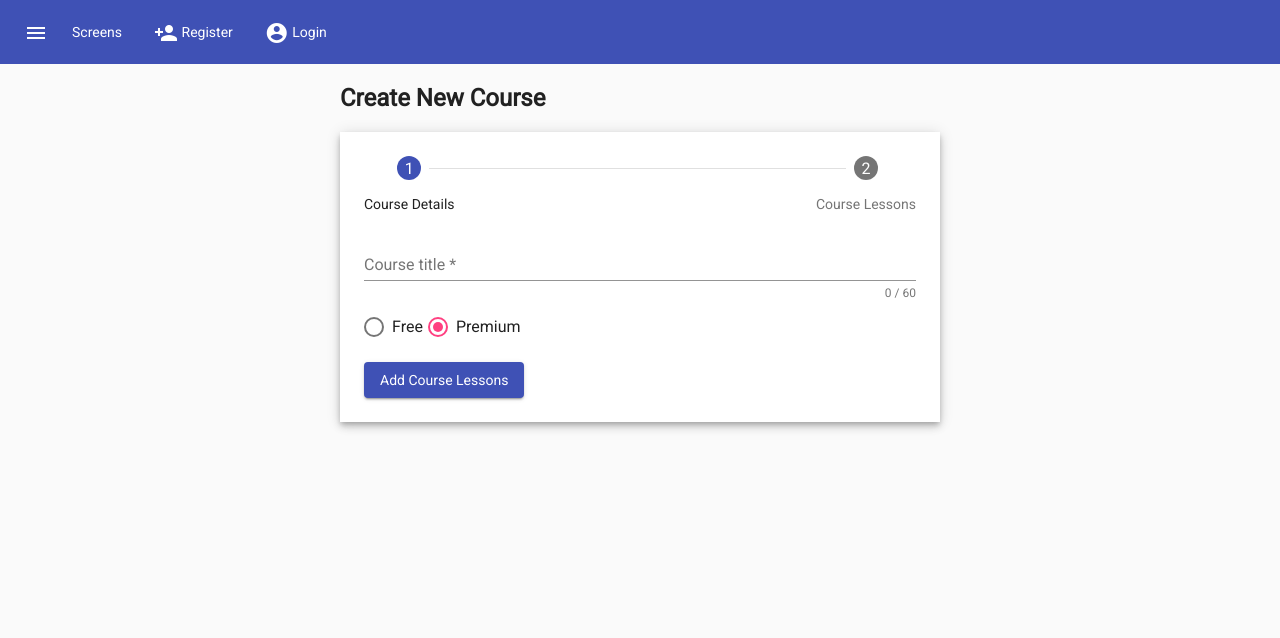
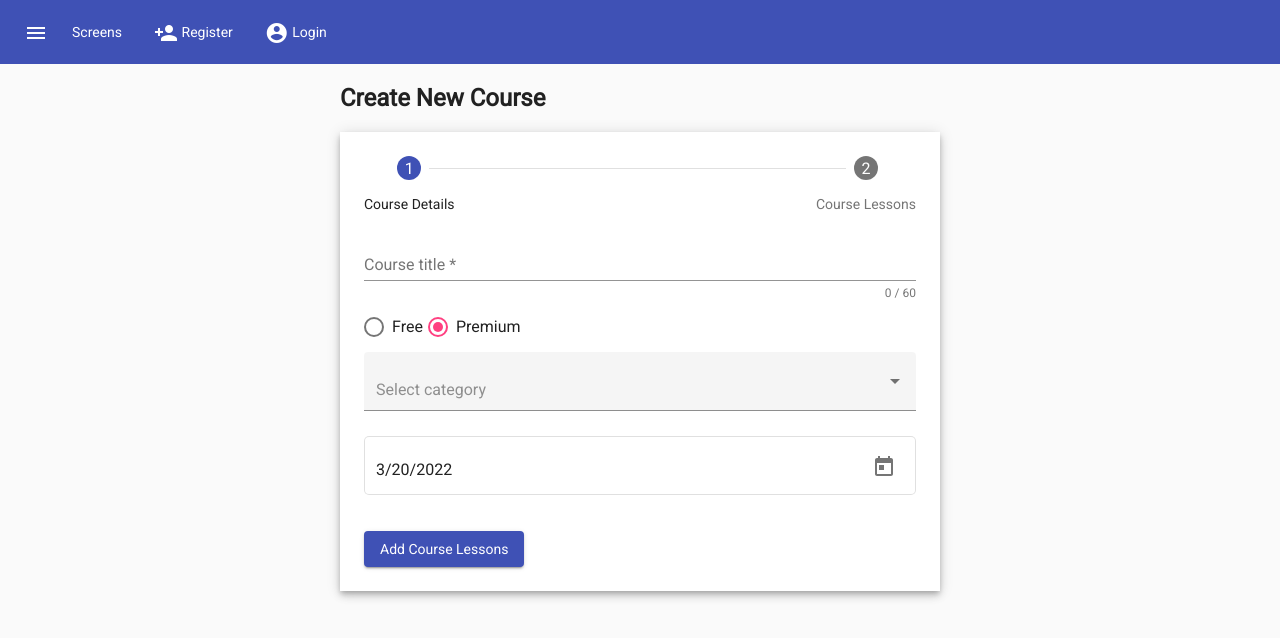
Before and after one commit to Samuel-Brr/Angular-Material-In-Depth, an Angular app: page /add-new-course in a window 1280 px wide. Shown: the top 638 px of the page. Built offline with nearby package versions, Linux system fonts and the light colour scheme.

Commit message:
Angular Material Date Picker

```diff
--- a/src/app/create-course/create-course-step-1/create-course-step-1.component.html
+++ b/src/app/create-course/create-course-step-1/create-course-step-1.component.html
@@ -25,4 +25,30 @@
 
   </mat-radio-group>
 
+  <mat-form-field appearance="fill">
+
+    <mat-select formControlName="category" placeholder="Select category">
+
+      <mat-optgroup label="Beginners ">
+        <mat-option value="beginners">Beginners</mat-option>
+      </mat-optgroup>
+
+      <mat-option value="INTERMEDIATE">Intermediate</mat-option>
+      <mat-option value="ADVANCED">Advanced</mat-option>
+
+    </mat-select>
+
+  </mat-form-field>
+
+  <mat-form-field appearance="outline">
+
+    <input matInput [matDatepicker]="picker" placeholder="title" formControlName="releasedAt">
+
+    <mat-datepicker-toggle matSuffix [for]="picker"></mat-datepicker-toggle>
+
+    <mat-datepicker #picker></mat-datepicker>
+
+  </mat-form-field>
+
+
 </div>
```
